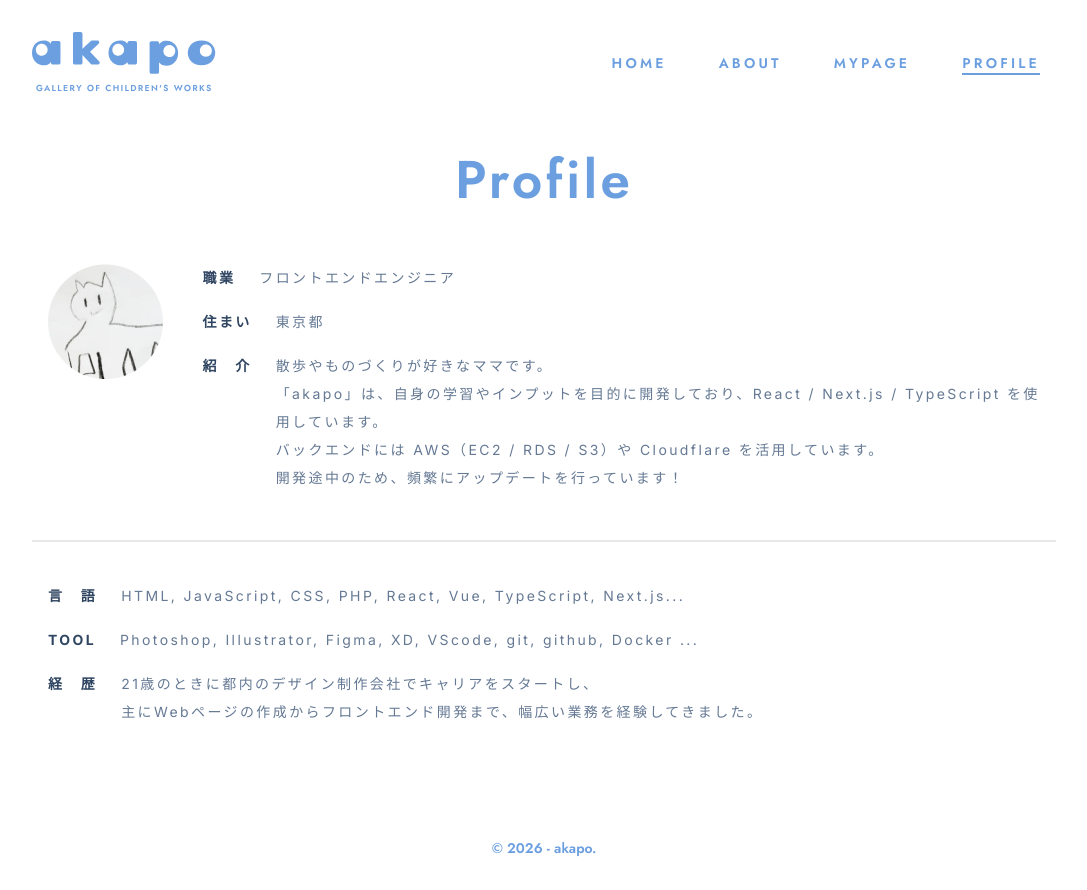
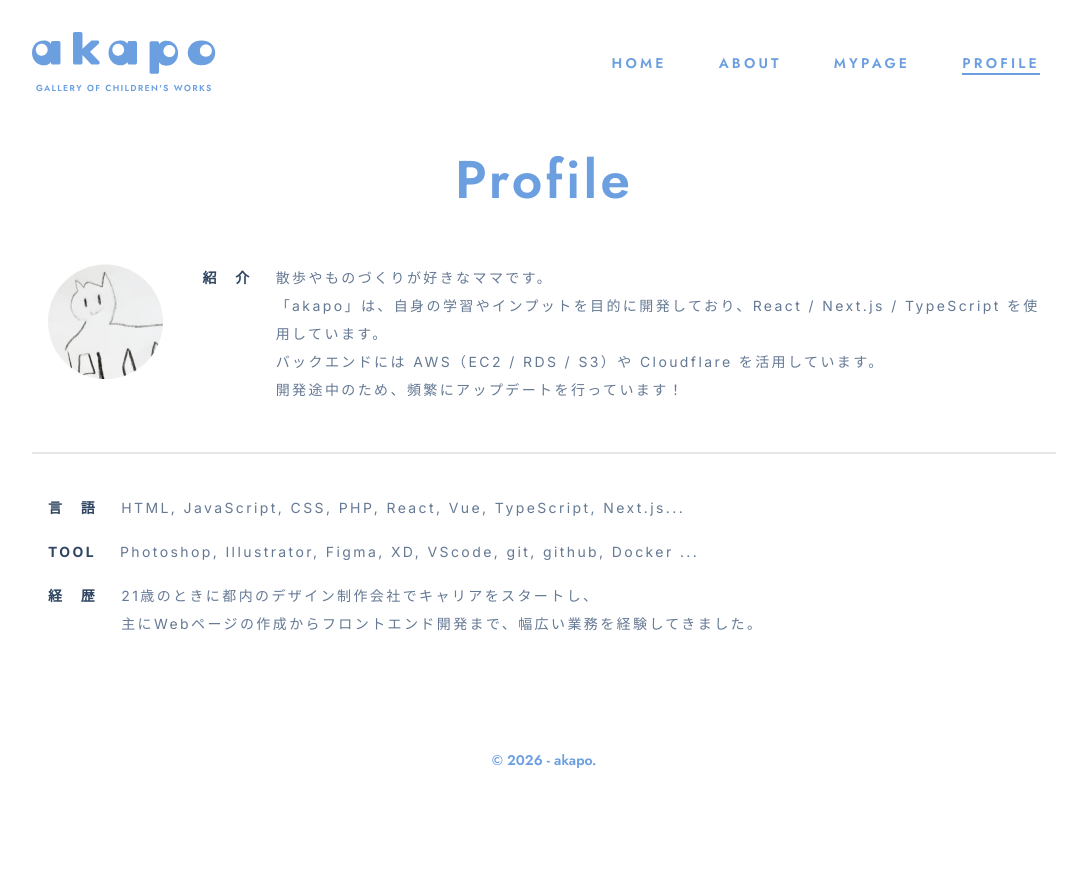
Before and after one commit to yko-git/akapo-app, a Next.js app in the folder front/: page /profile in a window 1280 px wide. Shown: the whole page, without its empty margins (96-1183 px from the left). After the commit the page ends 802 px from the top, so only its background shows below. Built offline with nearby package versions, Linux system fonts and the light colour scheme; sample sign-in values are in the browser's storage.

Commit message:
test: AIdocsテスト

```diff
--- a/front/features/profile/ProfilePage.tsx
+++ b/front/features/profile/ProfilePage.tsx
@@ -22,18 +22,6 @@ export default function ProfilePage() {
             />
             <div className="pb-12 md:pt-0 pt-7">
               <ul className="text-left text-[#657994] tracking-[.15rem] leading-7 text-sm space-y-4">
-                <li className="flex">
-                  <span className="font-bold whitespace-nowrap text-[#2F4561] md:inline block md:mr-6 mr-4">
-                    職業
-                  </span>
-                  フロントエンドエンジニア
-                </li>
-                <li className="flex">
-                  <span className="font-bold whitespace-nowrap text-[#2F4561] md:inline block md:mr-6 mr-4">
-                    住まい
-                  </span>
-                  東京都
-                </li>
                 <li className="md:flex">
                   <span className="font-bold whitespace-nowrap text-[#2F4561] md:inline block md:mr-6 mr-0">
                     紹　介
```
